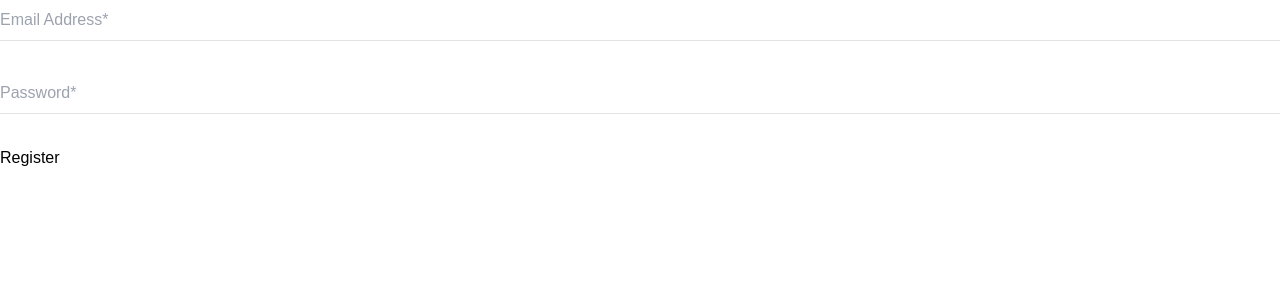
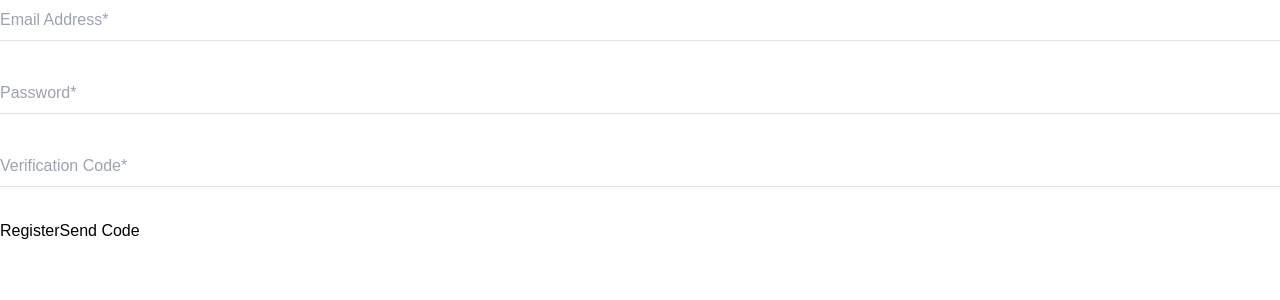
Before and after one commit to Yonghyunkkk/girokweb, a React (Vite) app in the folder frontend/: page /register in a window 1280 px wide. Shown: the top 300 px of the page. Built offline with nearby package versions, Linux system fonts and the light colour scheme.

Commit message:
[Feat] Add register logic

```diff
--- a/frontend/src/pages/auth/log-in.tsx
+++ b/frontend/src/pages/auth/log-in.tsx
@@ -94,7 +94,7 @@ const Login = () => {
         })
         .catch((err) => {
           console.log(err);
-          alert("Some error occured!");
+          alert(JSON.stringify(err.response.data.detail));
         });
     },
   });
--- a/frontend/src/pages/auth/register.tsx
+++ b/frontend/src/pages/auth/register.tsx
@@ -1,15 +1,21 @@
 import Textfield from "../../components/Form/Textfield";
 import axios from "axios";
 import { Formik, Form, useFormik, Field, FormikProvider } from "formik";
+import { useState } from "react";
 import { useNavigate } from "react-router-dom";
 
 type initialValues = {
   email?: string | undefined;
   password?: string | undefined;
+  verificationCode?: string | undefined;
 };
 const baseURL = import.meta.env.VITE_BASE_URL;
 
-const submit_register_form = async ({ email, password }: initialValues) => {
+const send_code_form = async ({
+  email,
+  password,
+  verificationCode,
+}: initialValues) => {
   const config = {
     headers: {
       "Content-Type": "application/json",
@@ -28,12 +34,35 @@ const submit_register_form = async ({ email, password }: initialValues) => {
   return response;
 };
 
+const submit_register_form = async ({
+  email,
+  password,
+  verificationCode,
+}: initialValues) => {
+  const config = {
+    headers: {
+      "Content-Type": "application/json",
+    },
+  };
+
+  const response = await axios.post(
+    `${baseURL}/register/verification_code`,
+    {
+      email: email,
+      verification_code: verificationCode,
+    },
+    config
+  );
+};
+
 const Register = () => {
   const navigate = useNavigate();
+  const [btnClicked, setBtnClicked] = useState("");
 
   const initialValues: initialValues = {
     email: "",
     password: "",
+    verificationCode: "",
   };
 
   const formik = useFormik({
@@ -52,20 +81,36 @@ const Register = () => {
       if (!values.password) {
         errors.password = "Required";
       }
+
       return errors;
     },
     onSubmit: async (values) => {
+      console.log(btnClicked);
+      if (btnClicked === "register") {
         submit_register_form({
           ...values,
         })
           .then((res) => {
-          formik.resetForm();
+            console.log(res);
+            navigate("/login");
+          })
+          .catch((err) => {
+            console.log(err);
+            alert(JSON.stringify(err.response.data.detail));
+          });
+      } else {
+        console.log("hello");
+        send_code_form({
+          ...values,
+        })
+          .then((res) => {
             console.log(res);
           })
           .catch((err) => {
             console.log(err);
-          alert("Some error occured!");
+            alert(JSON.stringify(err.response.data.detail));
           });
+      }
     },
   });
   return (
@@ -90,7 +135,31 @@ const Register = () => {
             errors={formik.errors.password}
             placeholder={"Password*"}
           />
-          <button>Register</button>
+          <Textfield
+            name="verificationCode"
+            onChange={formik.handleChange}
+            value={formik.values.verificationCode}
+            touched={formik.touched.verificationCode}
+            handleBlur={formik.handleBlur}
+            errors={formik.errors.verificationCode}
+            placeholder={"Verification Code*"}
+          />
+          <button
+            type="submit"
+            onClick={(event) => {
+              setBtnClicked("register");
+            }}
+          >
+            Register
+          </button>
+          <button
+            type="submit"
+            onClick={(event) => {
+              setBtnClicked("sendCode");
+            }}
+          >
+            Send Code
+          </button>
         </form>
       </FormikProvider>
     </>
```
Lines whose indentation alone changed are shown as unchanged.
